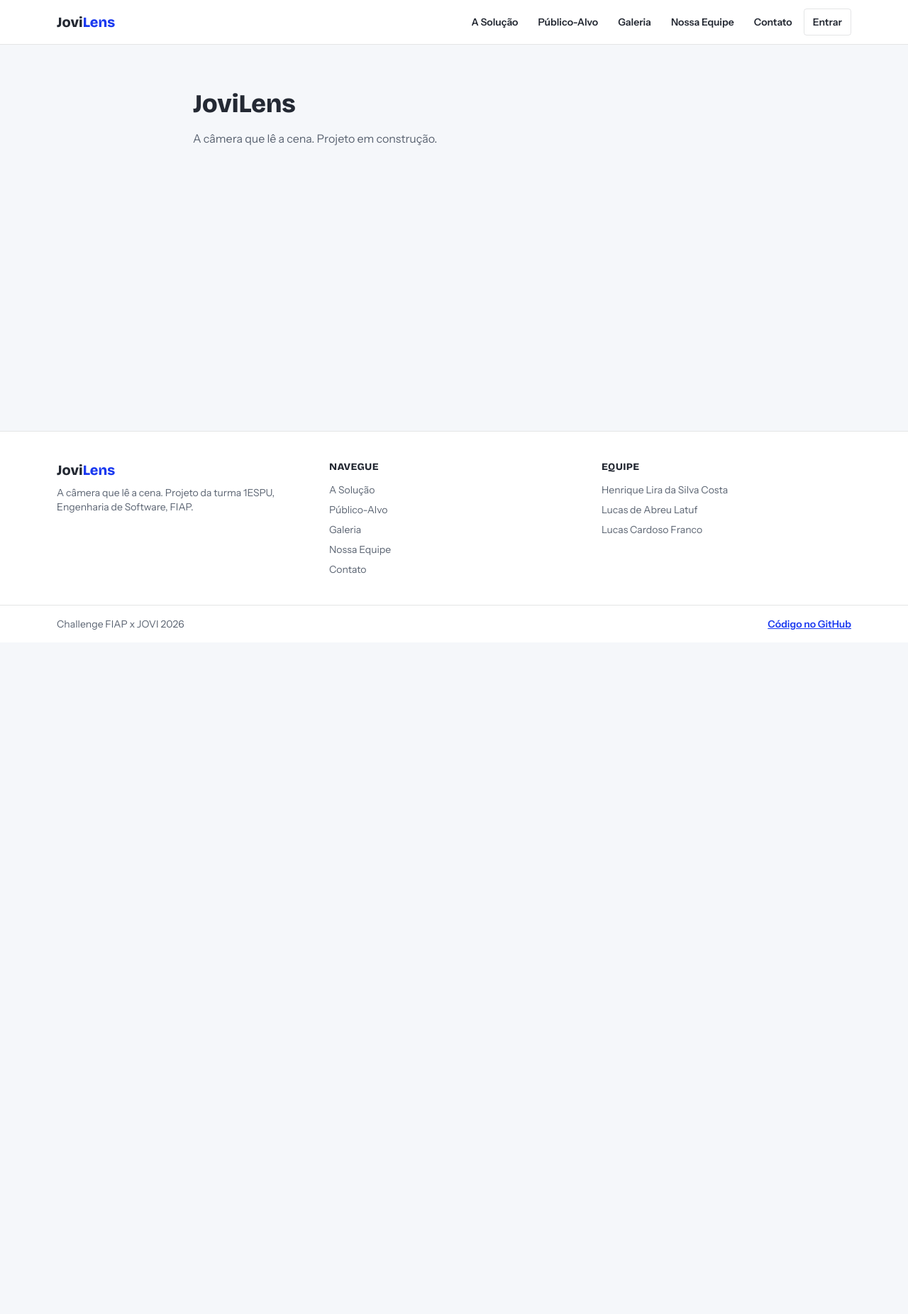
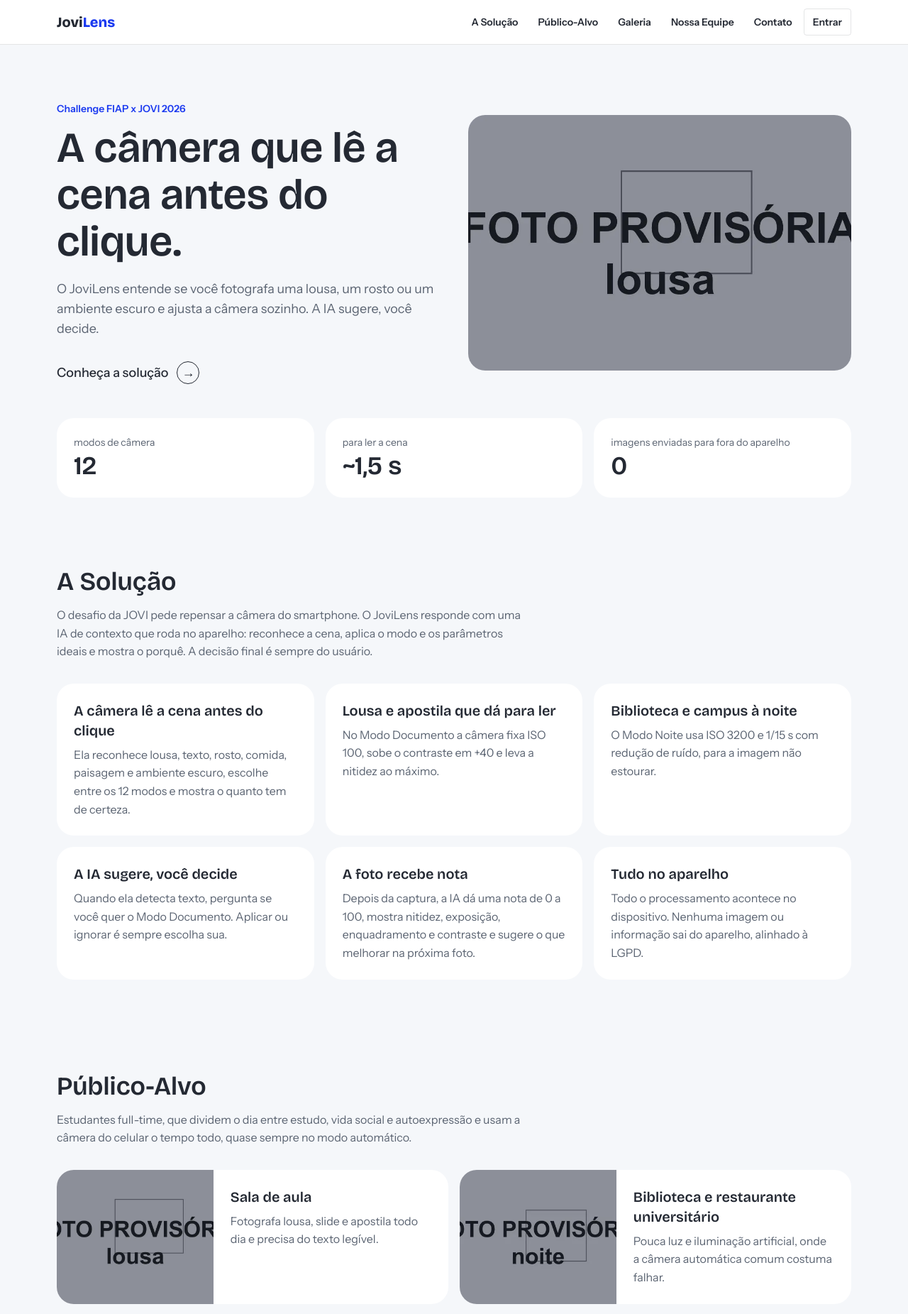
Before and after one commit to Liraas-v/jovilens-sprint-4, a React (Vite) app: page / in a window 1280 px wide. Shown: the top 1851 px of the page at 71% size. Before the commit the page ends 905 px from the top, so only its background shows below. Built offline with nearby package versions, Linux system fonts and the light colour scheme.

Commit message:
Compondo a landing com o hero e as cinco seções do menu

```diff
--- a/src/pages/Inicio.jsx
+++ b/src/pages/Inicio.jsx
@@ -1,12 +1,21 @@
-// Placeholder: a landing de verdade entra na Parte 3.
+import Contato from '../components/Contato'
+import Equipe from '../components/Equipe'
+import Galeria from '../components/Galeria'
+import Hero from '../components/Hero'
+import PublicoAlvo from '../components/PublicoAlvo'
+import Solucao from '../components/Solucao'
+
+// A landing é só a composição das seções, na ordem do menu.
 function Inicio() {
   return (
-    <section className="mx-auto max-w-3xl px-4 py-16">
-      <h1 className="font-titulo text-4xl font-extrabold">JoviLens</h1>
-      <p className="mt-4 text-muted">
-        A câmera que lê a cena. Projeto em construção.
-      </p>
-    </section>
+    <>
+      <Hero />
+      <Solucao />
+      <PublicoAlvo />
+      <Galeria />
+      <Equipe />
+      <Contato />
+    </>
   )
 }
 
```
